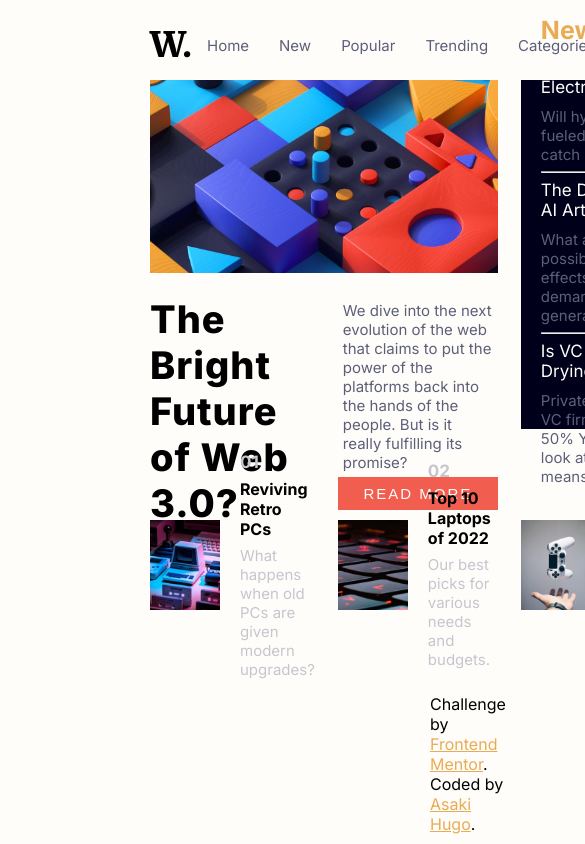
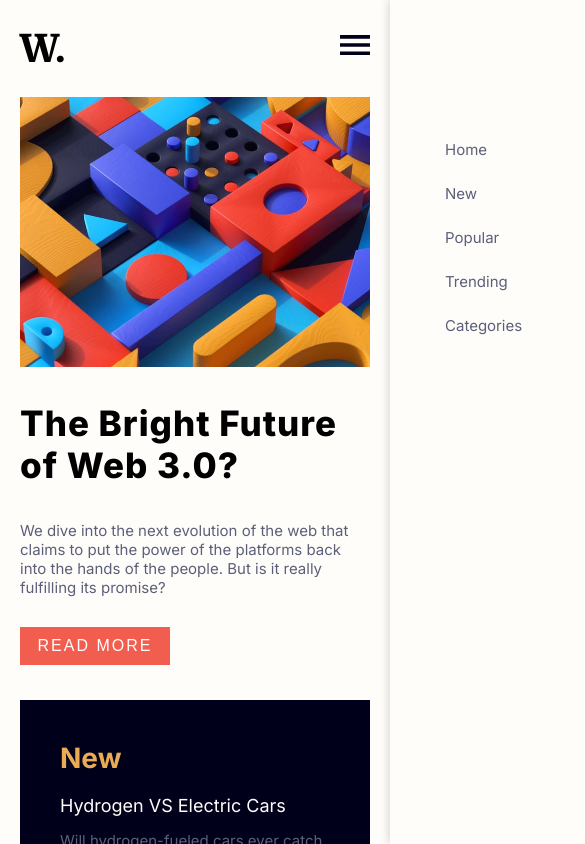
Before and after one commit to AsakiHugo/AsakiHugoHomePage.github.io, a plain HTML site: page index.html in a window 390 px wide. Shown: the top 844 px of the page, 585 px wide, since content can reach past the window. Drawn offline with Linux system fonts and the light colour scheme.

Commit message:
013020231.1

```diff
--- a/index.html
+++ b/index.html
@@ -11,26 +11,36 @@
 </head>
 
 <body>
-  <div class="overlay"></div>
-  <header>
+  <div role="document" class="overlay"></div>
+  <header role="navigation">
     <div class="logo">W.</div>
     <ul class="linkages flx-cc">
-      <li class="link-stake">Home</li>
-      <li class="link-stake">New</li>
-      <li class="link-stake">Popular</li>
-      <li class="link-stake">Trending</li>
-      <li class="link-stake">Categories</li>
+      <li class="link">Home</li>
+      <li class="link">New</li>
+      <li class="link">Popular</li>
+      <li class="link">Trending</li>
+      <li class="link">Categories</li>
     </ul>
 
     <img src="./assets/images/icon-menu.svg" alt="" class="menu-bar active">
     <img src="./assets/images/icon-menu-close.svg" alt="" class="close-bar">
   </header>
 
-  <div class="main-section">
-    <div class="gd-1 hero-img">
-      <!-- <img src="assets/images/image-web-3-desktop.jpg" alt=""> -->
+  <div role="main" class="main-section">
+    <div class="gd-1 hero-img"></div>
+    <div class="gd-2 highlight-title">
+      <h1>The Bright Future of Web 3.0?</h1>
     </div>
-    <div class="gd-2 new-feed-text">
+    <div class="gd-3 desc">
+      <p>We dive into the next evolution of the web that claims to put the power of the platforms back into the hands of
+        the people.
+        But is it really fulfilling its promise?
+      </p>
+      <button class="btn">
+        Read more
+      </button>
+    </div>
+    <div class="gd-4 new-feed-text">
       <p class="status">New</p>
       <div class="section-text">
         <p class="title">
@@ -58,18 +68,6 @@
           Private funding by VC firms is down 50% YOY. We take a look at what that means.
         </p>
       </div>
-    </div>
-    <div class="gd-3 highlight-title">
-      <h1>The Bright Future of Web 3.0?</h1>
-    </div>
-    <div class="gd-4 desc">
-      <p>We dive into the next evolution of the web that claims to put the power of the platforms back into the hands of
-        the people.
-        But is it really fulfilling its promise?
-      </p>
-      <button class="btn">
-        Read more
-      </button>
     </div>
     <div class="gd-5 modle">
       <img class="m-img" src="./assets/images/image-retro-pcs.jpg" alt="">
--- a/style.css
+++ b/style.css
@@ -1,26 +1,27 @@
+/* google fonts */
 @import url('https://fonts.googleapis.com/css2?family=Inter:wght@400;700;800&family=Merriweather:wght@900&display=swap');
 
+/* fixed-css */
 * {
     padding: 0;
     margin: 0;
     box-sizing: border-box;
 }
-
-body {
-    font-family: 'Inter', sans-serif;
-    width: 100%;
-    height: 100vh;
-    overflow: hidden;
-    background-color: var(--Off-white);
-    padding: 0 150px;
-
-    /* pre-defined color */
+/* reuseable-css */
+/* pre-defined color */
+:root {
     --Soft-orange: hsl(35, 77%, 62%);
     --Soft--red: hsl(5, 85%, 63%);
     --Off-white: hsl(36, 100%, 99%);
     --Grayish-blue: hsl(233, 8%, 79%);
     --Dark-grayish-blue: hsl(236, 13%, 42%);
     --Very-dark-blue: hsl(240, 100%, 5%);
+}
+
+body {
+    font-family: 'Inter', sans-serif;
+    padding: 0 150px;
+    background-color: var(--Off-white);
 }
 
 p {
@@ -38,18 +39,18 @@ img {
     align-items: center;
 }
 
+/* banner */
 header {
     width: 100%;
-    height: 80px;
     display: flex;
     justify-content: space-between;
     align-items: center;
-    padding-top: 10px;
+    padding: 25px 0 10px;
 }
 
 .logo {
     font-family: 'Merriweather', serif;
-    font-size: 35px;
+    font-size: 38px;
     font-weight: 800;
 }
 
@@ -58,24 +59,24 @@ header {
     opacity: 1;
 }
 
-.link-stake {
+.link {
     font-size: 15px;
+    padding-left: 35px;
+    cursor: pointer;
     color: var(--Dark-grayish-blue);
-    padding: 0 15px;
-    cursor: pointer;
 }
 
-.link-stake:hover {
+.link:hover {
     color: var(--Soft--red);
 }
 
+/* main section */
 .main-section {
     width: 100%;
-    height: 350px;
     display: grid;
-    grid-template-columns: auto auto auto;
-    grid-template-rows: 55% 38%;
-    gap: 23px;
+    grid-template-columns: repeat(3, 1fr);
+    grid-template-rows: 220px 180px 180px;
+    gap: 25px;
 }
 
 .gd-1 {
@@ -84,18 +85,18 @@ header {
 }
 
 .gd-2 {
-    grid-column: 3;
-    grid-row: 1 / 3;
-}
-
-.gd-3 {
     grid-column: 1;
     grid-row: 2;
 }
 
-.gd-4 {
+.gd-3 {
     grid-column: 2;
     grid-row: 2;
+}
+
+.gd-4 {
+    grid-column: 3;
+    grid-row: 1 / 3;
 }
 
 .gd-5 {
@@ -113,7 +114,7 @@ header {
     grid-row: 3;
 }
 
-/*  */
+/* gd-1 */
 .hero-img {
     background: url(/assets/images/image-web-3-desktop.jpg);
     background-position: center;
@@ -122,6 +123,49 @@ header {
 }
 
 /* gd-2 */
+.highlight-title {
+    display: flex;
+    justify-content: flex-start;
+    align-items: center;
+}
+
+.highlight-title h1 {
+    font-size: 35px;
+    font-weight: 800;
+    letter-spacing: 1px;
+}
+
+/* gd-3 */
+.desc {
+    display: flex;
+    flex-direction: column;
+    justify-content: space-between;
+    align-items: flex-start;
+    padding: 10px 0;
+}
+
+.desc p {
+    color: var(--Dark-grayish-blue);
+}
+
+.desc .btn {
+    width: 150px;
+    font-size: 16px;
+    text-transform: uppercase;
+    font-weight: 400;
+    padding: 10px 0;
+    background-color: var(--Soft--red);
+    color: var(--Off-white);
+    border: none;
+    letter-spacing: 2px;
+    cursor: pointer;
+}
+
+.desc .btn:hover {
+    background-color: var(--Very-dark-blue);
+}
+
+/* gd-4 */
 .new-feed-text {
     display: flex;
     flex-direction: column;
@@ -129,14 +173,14 @@ header {
     align-items: flex-start;
     background-color: var(--Very-dark-blue);
     color: var(--Off-white);
-    padding: 0 20px;
+    padding: 0 30px;
 }
 
 .status {
-    font-size: 25px;
+    font-size: 28px;
     font-weight: 700;
     color: var(--Soft-orange);
-    padding-bottom: 5px;
+    padding-bottom: 15px;
 }
 
 hr {
@@ -145,12 +189,12 @@ hr {
 }
 
 .section-text {
-    padding: 7px 0;
+    padding: 20px 0;
 }
 
 .title {
-    font-size: 17px;
-    padding-bottom: 10px;
+    font-size: 18px;
+    padding-bottom: 15px;
     cursor: pointer;
 }
 
@@ -163,76 +207,40 @@ hr {
     color: var(--Soft-orange);
 }
 
-/* gd-3 */
-.highlight-title h1 {
-    font-size: 38px;
-    font-weight: 800;
-    letter-spacing: 1px;
-}
-
-/* gd-4 */
-.desc {
-    display: flex;
-    flex-direction: column;
-    justify-content: space-between;
-    align-items: flex-start;
-}
-
-.desc p {
-    padding: 5px;
-    color: var(--Dark-grayish-blue);
-}
-
-.desc .btn {
-    width: 160px;
-    font-size: 15px;
-    text-transform: uppercase;
-    font-weight: 400;
-    padding: 8px;
-    background-color: var(--Soft--red);
-    color: var(--Off-white);
-    border: none;
-    letter-spacing: 2px;
-    cursor: pointer;
-}
-
-.desc .btn:hover {
-    background-color: var(--Very-dark-blue);
-}
-
 /* gd-5/6/7 */
 .modle {
     display: flex;
-    justify-content: center;
+    justify-content: flex-start;
     align-items: center;
-    gap: 20px;
+    gap: 15px;
 }
 
 .m-img {
-    width: 70px;
-    height: 90px;
+    width: 90px;
+    height: 75%;
 }
 
 .counter {
-    font-size: 17px;
-    font-weight: 700;
+    font-size: 25px;
+    font-weight: 800;
     color: var(--Grayish-blue);
 }
 
 .card-title {
-    font-size: 16px;
+    font-size: 17px;
     padding: 7px 0;
 }
 
 .card-details {
+    font-size: 15px;
     color: var(--Grayish-blue);
 }
 
 /* attribution */
 .attribution {
-    position: absolute;
-    bottom: 10px;
-    left: 430px;
+    font-size: 17px;
+    text-align: center;
+    padding: 20px 0;
 }
 
 .attribution a {
@@ -243,18 +251,21 @@ hr {
     color: var(--Soft--red);
 }
 
+.attribution:hover {
+    color: #fff;
+}
+
 /* menu */
 .menu-bar,
 .close-bar {
-    cursor: pointer;
     display: none;
     position: absolute;
     top: 35px;
-    right: 15px;
+    right: 50px;
+    cursor: pointer;
 }
 
-.menu-bar,
-.close-bar {
+.menu-bar {
     width: 30px;
     height: 20px;
 }
@@ -275,10 +286,144 @@ hr {
     transition: all .2s ease;
 }
 
-@media (max-width : 376px) {
+@media (max-width : 1335px) {
+    .main-section {
+        grid-template-rows: 240px 200px 200px;
+    }
+}
+
+@media (max-width : 1265px) {
+    .new-feed-text {
+        padding: 0 25px;
+    }
+    .status {
+        padding-bottom: 12px;
+    }
+    .section-text {
+        padding: 15px 0;
+    }
+}
+
+@media (max-width : 1136px) {
+    .main-section {
+        grid-template-rows: 260px 220px 240px;
+    }
+    .new-feed-text {
+        padding: 0 20px;
+    }
+    .status {
+        padding-bottom: 10px;
+    }
+    .section-text {
+        padding: 10px 0;
+    }
+}
+
+@media (max-width : 973px) {
+    .main-section {
+        grid-template-rows: 270px 240px 280px;
+    }
+}
+
+@media (max-width : 930px) {
     body {
-        padding: 0 15px;
+        padding: 0 100px;
     }
+    .main-section {
+        grid-template-columns: 1fr;
+        grid-template-rows: 270px;
+        gap: 35px;
+        margin: 30px 0;
+    }
+    .gd-1 {
+        grid-column: 1;
+        grid-row: 1;
+    }
+
+    .gd-2 {
+        grid-column: 1;
+        grid-row: 2;
+    }
+    .gd-3 {
+        grid-column: 1;
+        grid-row: 3;
+    }
+    .gd-4 {
+        grid-column: 1;
+        grid-row: 4;
+    }
+    .gd-5 {
+        grid-column: 1;
+        grid-row: 5;
+    }
+    .gd-6 {
+        grid-column: 1;
+        grid-row: 6;
+    }
+    .gd-7 {
+        grid-column: 1;
+        grid-row: 7;
+    }
+    .desc {
+        padding: 0;
+    }
+    .desc p {
+        padding-bottom: 30px;
+    }
+    .new-feed-text {
+        height: 360px;
+        padding: 0 70px;
+    }
+    .modle {
+        gap: 35px;
+    }
+    .m-img {
+        width: 170px;
+        height: 100%;
+    }
+    .counter {
+        font-size: 27px;
+    }
+
+    .card-title {
+        font-size: 30px;
+    }
+    .card-details {
+        font-size: 27px;
+    }
+    .attribution {
+        font-size: 24px;
+        text-align: center;
+        padding: 20px 0;
+    }
+}
+
+@media (max-width : 930px) {
+    body {
+        padding: 0 50px;
+    }
+    .main-section {
+        margin: 15px 0;
+    }
+    .m-img {
+        width: 120px;
+    }
+    .counter {
+        font-size: 20px;
+    }
+    .card-title {
+        font-size: 22px;
+    }
+    .card-details {
+        font-size: 16px;
+    }
+    .attribution {
+        font-size: 20px;
+        padding: 40px 0;
+    }
+}
+
+@media (max-width : 600px) {
     .overlay.active {
         background: #000;
         opacity: 0.6;
@@ -311,70 +456,52 @@ hr {
     .linkages.active {
         right: 0;
     }
-    .main-section {
-        grid-template-columns: 1fr;
-        grid-template-rows: repeat(7, 1fr);
-        gap: 15px;
+}
+
+@media (max-width : 510px) {
+    body {
+        padding: 0 30px;
     }
     .hero-img {
-        width: 100%;
-        height: 260px;
         background: url(/assets/images/image-web-3-mobile.jpg);
         background-position: center;
         background-repeat: no-repeat;
         background-size: cover;
     }
-    .gd-1 {
-        grid-column: 1;
-        grid-row: 1;
+    .new-feed-text {
+        height: 400px;
+        padding: 0 40px;
     }
-    .gd-2 {
-        grid-column: 1;
-        grid-row: 4;
+    .menu-bar,
+    .close-bar {
+        right: 30px;
     }
-    .gd-3 {
-        grid-column: 1;
-        grid-row: 2;
-    }
-    .gd-4 {
-        grid-column: 1;
-        grid-row: 3;
-    }
-    .gd-5 {
-        grid-column: 1;
-        grid-row: 5;
-    }
-    .gd-6 {
-        grid-column: 1;
-        grid-row: 6;
-        margin: 10px 0;
-    }
-    .gd-7 {
-        grid-column: 1;
-        grid-row: 7;
-    }
-    .highlight-title h1 {
-        font-size: 40px;
-        letter-spacing: 2px;
-    }
-    .desc {
-        width: 100%;
-        height: 140px;
+}
+
+@media (max-width : 405px) {
+    body {
+        padding: 0 20px;
     }
     .new-feed-text {
-        height: 370px;
-        margin: 40px 0;
+        height: 430px;
     }
-    .status {
-        padding-bottom: 10px;
+    .modle {
+        gap: 15px;
     }
-    .section-text {
-        padding: 15px 0;
+    .counter {
+        font-size: 17px;
+    }
+    .card-title {
+        font-size: 18px;
+    }
+    .card-details {
+        font-size: 16px;
     }
     .attribution {
-        position: absolute;
-        bottom: 0px;
-        left: 0px;
-        padding: 20px;
+        font-size: 16px;
+    }
+    .menu-bar,
+    .close-bar {
+        right: 20px;
     }
 }
```
Also changed, not shown: my-development-img/1440px.png (added), my-development-img/375px.png (added), my-development-img/510px.png (added), my-development-img/sideNav.png (added), 1 other file.
